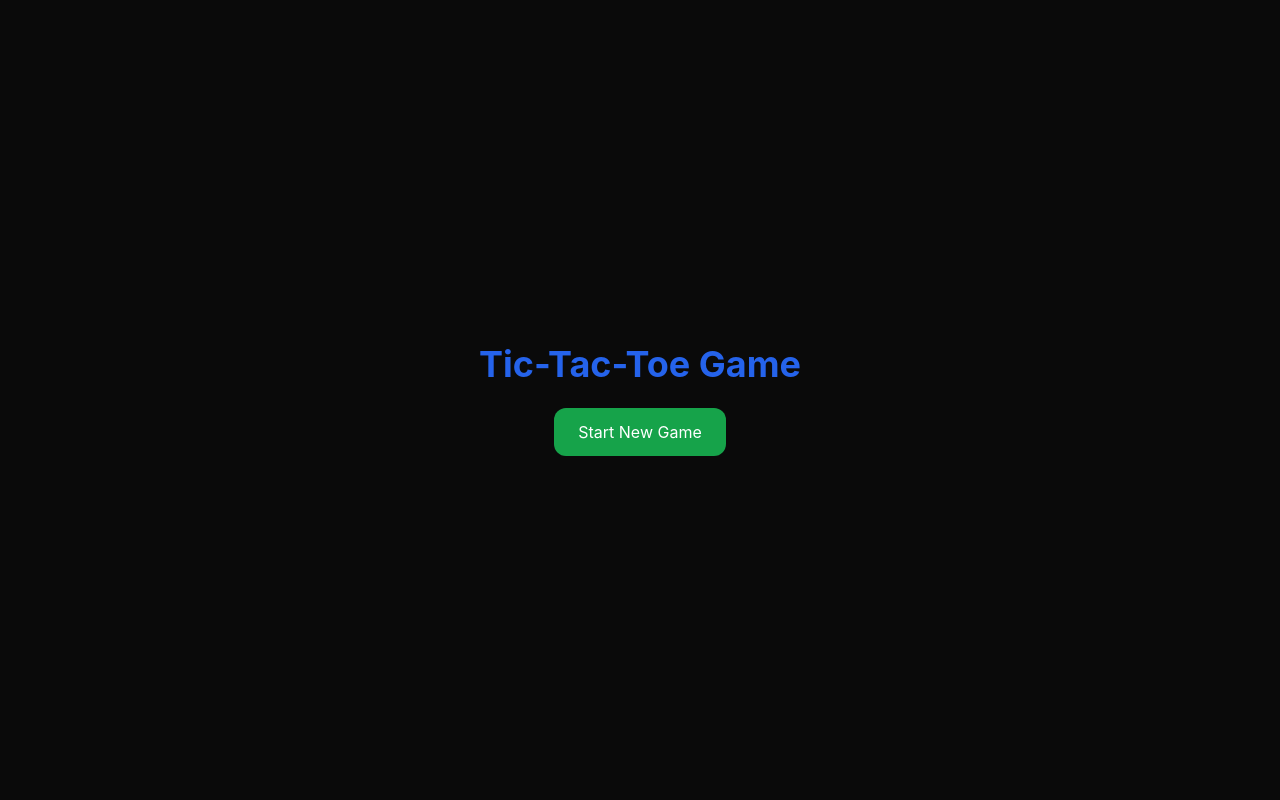
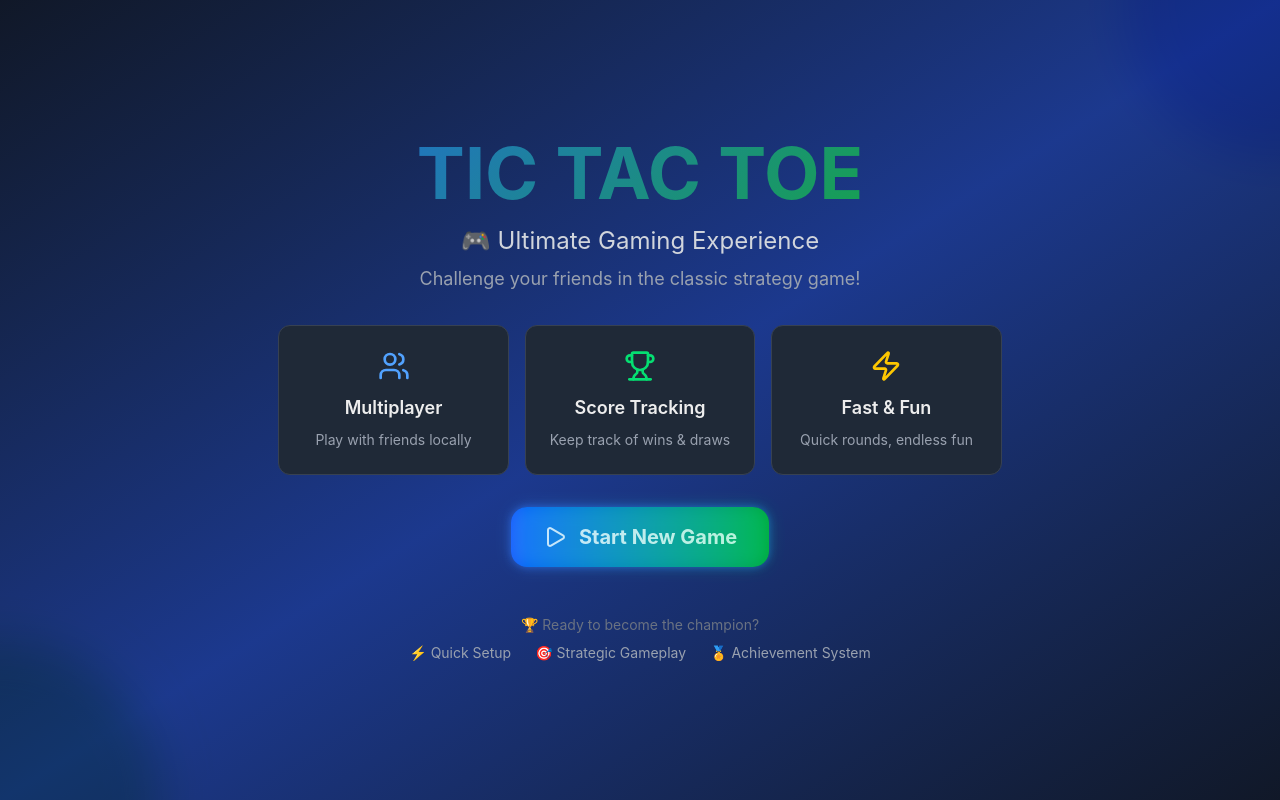
Before and after one commit to razstvien01/tic-tac-toe-nextjs-express, a Next.js app in the folder client/: page / in a window 1280 px wide. Built offline with nearby package versions, Linux system fonts and the light colour scheme.

Commit message:
feat: improved home page ui

```diff
--- a/client/src/app/page.tsx
+++ b/client/src/app/page.tsx
@@ -1,24 +1,79 @@
-'use client';
+"use client";
 
 import Head from "next/head";
 import Link from "next/link";
+import { Trophy, Play, Users, Zap } from "lucide-react";
 
 export default function Home() {
   return (
     <>
       <Head>
-        <title>Tic Tac Toe - Home</title>
+        <title>Ultimate Tic Tac Toe - Challenge Your Friends!</title>
       </Head>
-      <main className="min-h-screen flex flex-col items-center justify-center bg-[var(--background)] text-[var(--foreground)] p-4">
-        <h1 className="text-4xl font-bold mb-6 text-[var(--primary)]">
-          Tic-Tac-Toe Game
+      <main className="min-h-screen flex flex-col items-center justify-center bg-gradient-to-br from-gray-900 via-blue-900 to-gray-900 text-[var(--foreground)] p-4 relative overflow-hidden">
+        {/* Animated background elements */}
+        <div className="absolute inset-0 overflow-hidden">
+          <div className="absolute -top-40 -right-40 w-80 h-80 bg-blue-500 rounded-full mix-blend-multiply filter blur-xl opacity-20 animate-pulse"></div>
+          <div className="absolute -bottom-40 -left-40 w-80 h-80 bg-green-500 rounded-full mix-blend-multiply filter blur-xl opacity-20 animate-pulse delay-1000"></div>
+        </div>
+
+        <div className="relative z-10 text-center slide-up">
+          {/* Main Title */}
+          <div className="mb-8">
+            <h1 className="text-6xl md:text-7xl font-bold mb-4 gradient-text">
+              TIC TAC TOE
             </h1>
+            <p className="text-xl md:text-2xl text-gray-300 mb-2">
+              🎮 Ultimate Gaming Experience
+            </p>
+            <p className="text-lg text-gray-400">
+              Challenge your friends in the classic strategy game!
+            </p>
+          </div>
+
+          {/* Feature Cards */}
+          <div className="grid grid-cols-1 md:grid-cols-3 gap-4 mb-8 max-w-4xl">
+            <div className="bg-[var(--card)] p-6 rounded-xl border border-[var(--border)] hover:border-blue-500 transition-all duration-300 hover:transform hover:scale-105">
+              <Users className="w-8 h-8 text-blue-400 mx-auto mb-3" />
+              <h3 className="text-lg font-semibold mb-2">Multiplayer</h3>
+              <p className="text-gray-400 text-sm">Play with friends locally</p>
+            </div>
+            <div className="bg-[var(--card)] p-6 rounded-xl border border-[var(--border)] hover:border-green-500 transition-all duration-300 hover:transform hover:scale-105">
+              <Trophy className="w-8 h-8 text-green-400 mx-auto mb-3" />
+              <h3 className="text-lg font-semibold mb-2">Score Tracking</h3>
+              <p className="text-gray-400 text-sm">
+                Keep track of wins & draws
+              </p>
+            </div>
+            <div className="bg-[var(--card)] p-6 rounded-xl border border-[var(--border)] hover:border-yellow-500 transition-all duration-300 hover:transform hover:scale-105">
+              <Zap className="w-8 h-8 text-yellow-400 mx-auto mb-3" />
+              <h3 className="text-lg font-semibold mb-2">Fast & Fun</h3>
+              <p className="text-gray-400 text-sm">Quick rounds, endless fun</p>
+            </div>
+          </div>
+
+          {/* CTA Button */}
           <Link
             href="/new-game"
-          className="px-6 py-3 bg-[var(--secondary)] hover:bg-[var(--secondary-hover)] text-white rounded-xl transition-colors duration-200"
+            className="group relative inline-flex items-center gap-3 px-8 py-4 bg-gradient-to-r from-blue-600 to-green-600 hover:from-blue-700 hover:to-green-700 text-white text-xl font-bold rounded-2xl transition-all duration-300 transform hover:scale-105 pulse-glow"
           >
+            <Play className="w-6 h-6 group-hover:animate-pulse" />
             Start New Game
+            <div className="absolute inset-0 bg-gradient-to-r from-blue-400 to-green-400 rounded-2xl blur opacity-30 group-hover:opacity-50 transition-opacity duration-300"></div>
           </Link>
+
+          {/* Game Stats Preview */}
+          <div className="mt-12 text-center">
+            <p className="text-gray-500 text-sm mb-2">
+              🏆 Ready to become the champion?
+            </p>
+            <div className="flex justify-center gap-6 text-sm text-gray-400">
+              <span>⚡ Quick Setup</span>
+              <span>🎯 Strategic Gameplay</span>
+              <span>🏅 Achievement System</span>
+            </div>
+          </div>
+        </div>
       </main>
     </>
   );
```
Lines whose indentation alone changed are shown as unchanged.
